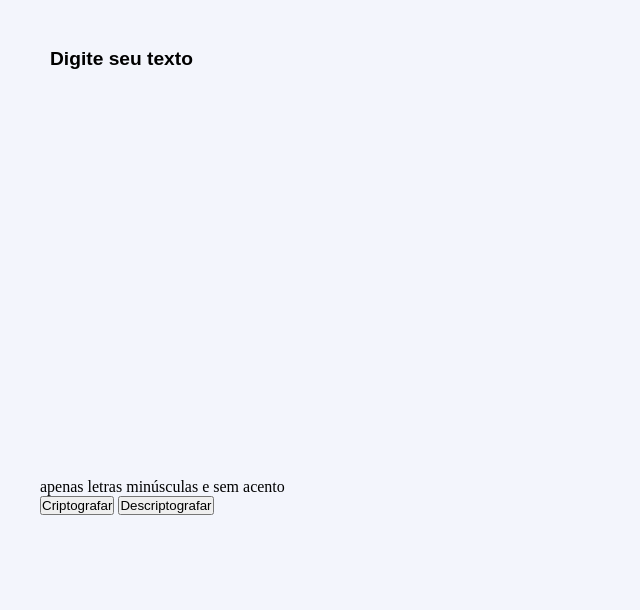
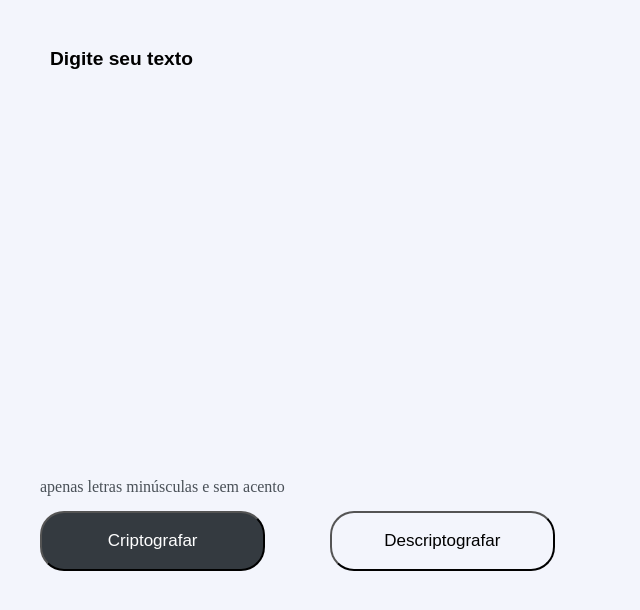
Before and after one commit to MarcosTenorioDev/Programa-ONE, a plain HTML site: page index.html in a window 1280 px wide. Shown: the part 102-712 px from the top of the page, without its empty margins (0-640 px from the left). Drawn offline with Linux system fonts and the light colour scheme.

Commit message:
:lipstick: feat: buttons CSS done

```diff
--- a/assets/style/style.css
+++ b/assets/style/style.css
@@ -19,6 +19,7 @@ body{
     flex-direction: column;
     flex-grow: 3;
     gap: 60px;
+
 
 }
 
@@ -56,6 +57,39 @@ body{
 textarea:focus{
     outline: 0;
 }
+label{
+    color: #495057;
+    font-weight: 500;
+    font-size: 16px;
+}
+.buttonBox{
+    display: flex;
+    justify-content: flex-start;
+    gap: 10%;
+    margin-top: 15px;
+
+}
+.button{
+    width: 35%;
+    padding: 2.8%;
+    border-radius: 24px;
+    font-weight: 500;
+    background: none;
+    font-size: 17px;
+}
+#btn1:hover{
+    opacity: 90%;
+    cursor: pointer;
+}
+#btn1{
+    background-color: #343A40;
+    color: white;
+}
+#btn2:hover{
+    background-color: #343a4015;
+    cursor: pointer;
+}
+
 
 
 #rightSide{
--- a/index.html
+++ b/index.html
@@ -25,8 +25,8 @@
             </div>
 
             <div class="buttonBox">
-                <button class="button">Criptografar</button>
-                <button class="button">Descriptografar</button>
+                <button class="button" id="btn1">Criptografar</button>
+                <button class="button" id="btn2">Descriptografar</button>
             </div>
         </main>
 
```
